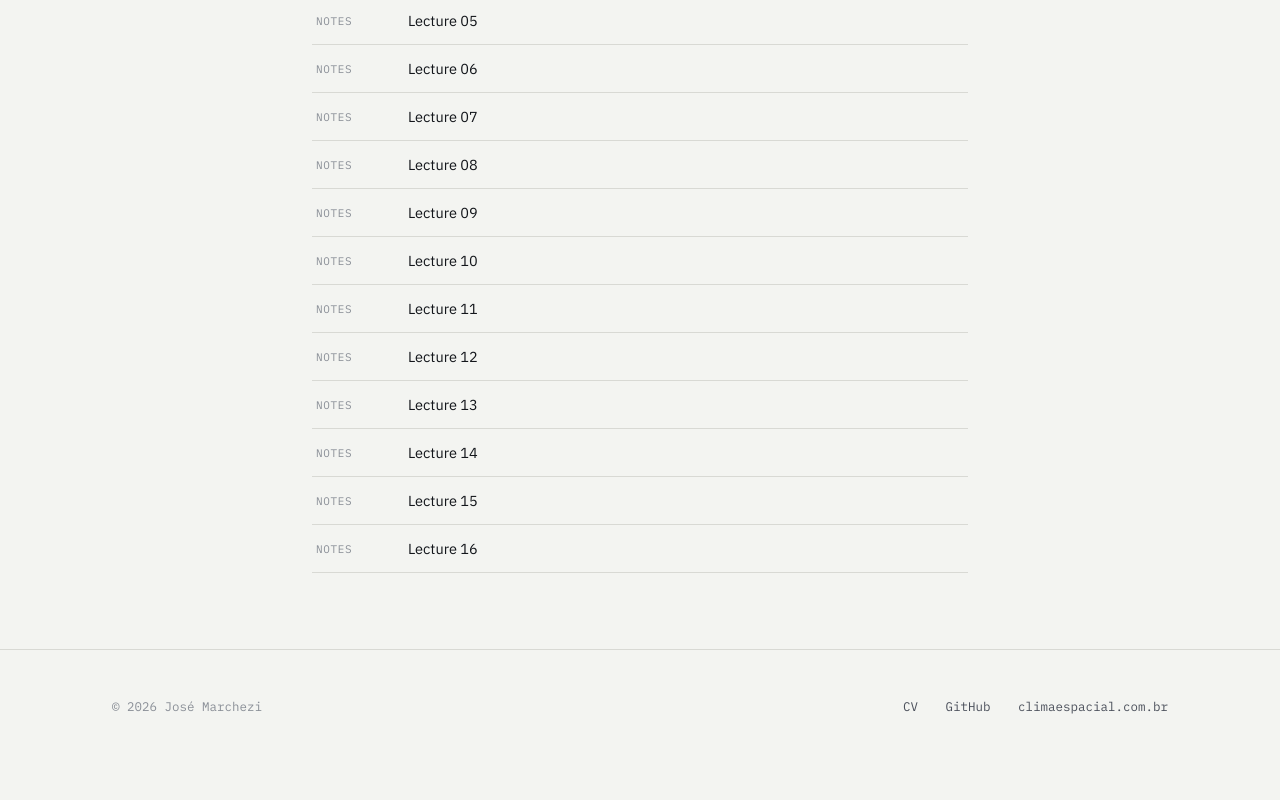
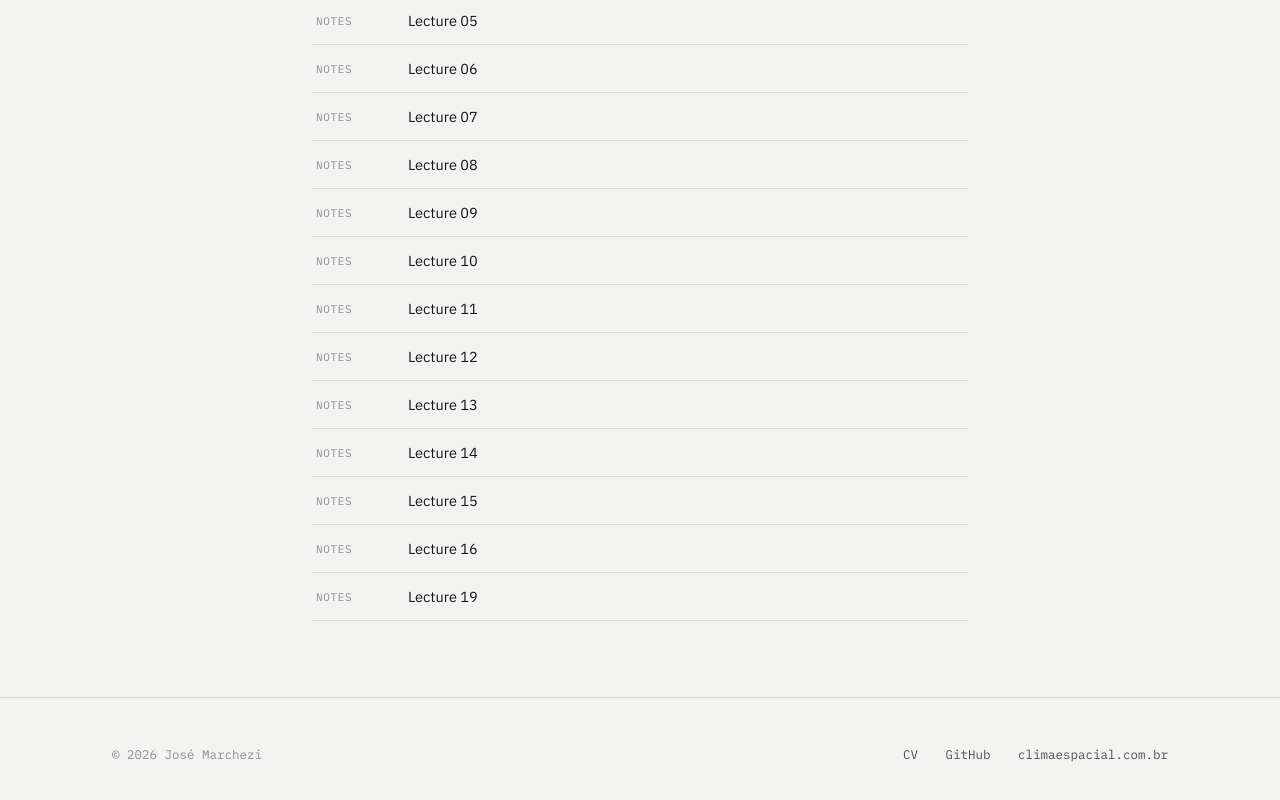
Before and after one commit to zemarchezi/zemarchezi.github.io, an Astro site: page /courses/metodos-matematicos-da-fisica in a window 1280 px wide. Shown: the part 819-1619 px from the top of the page. Before the commit the page ends 1581 px from the top, so only its background shows below. Built offline with nearby package versions, Linux system fonts and the light colour scheme; Astro itself is replaced by a stand-in of ours.

Commit message:
aula 18-19

```diff
--- a/src/content/courses/metodos-matematicos-da-fisica.md
+++ b/src/content/courses/metodos-matematicos-da-fisica.md
@@ -56,6 +56,10 @@ materials:
   - title: "Lecture 16"
     type: note
     url: "/materials/metodos-matematicos-da-fisica/aula-16.pdf"
+  - title: "Lecture 19"
+    type: note
+    url: "/materials/metodos-matematicos-da-fisica/aula-19.pdf"
+
   # - title: "Problems Set 01"
   #   type: note
   #   url: "/materials/metodos-matematicos-da-fisica/lista-01.pdf"
```
Also changed, not shown: 1 other file.
